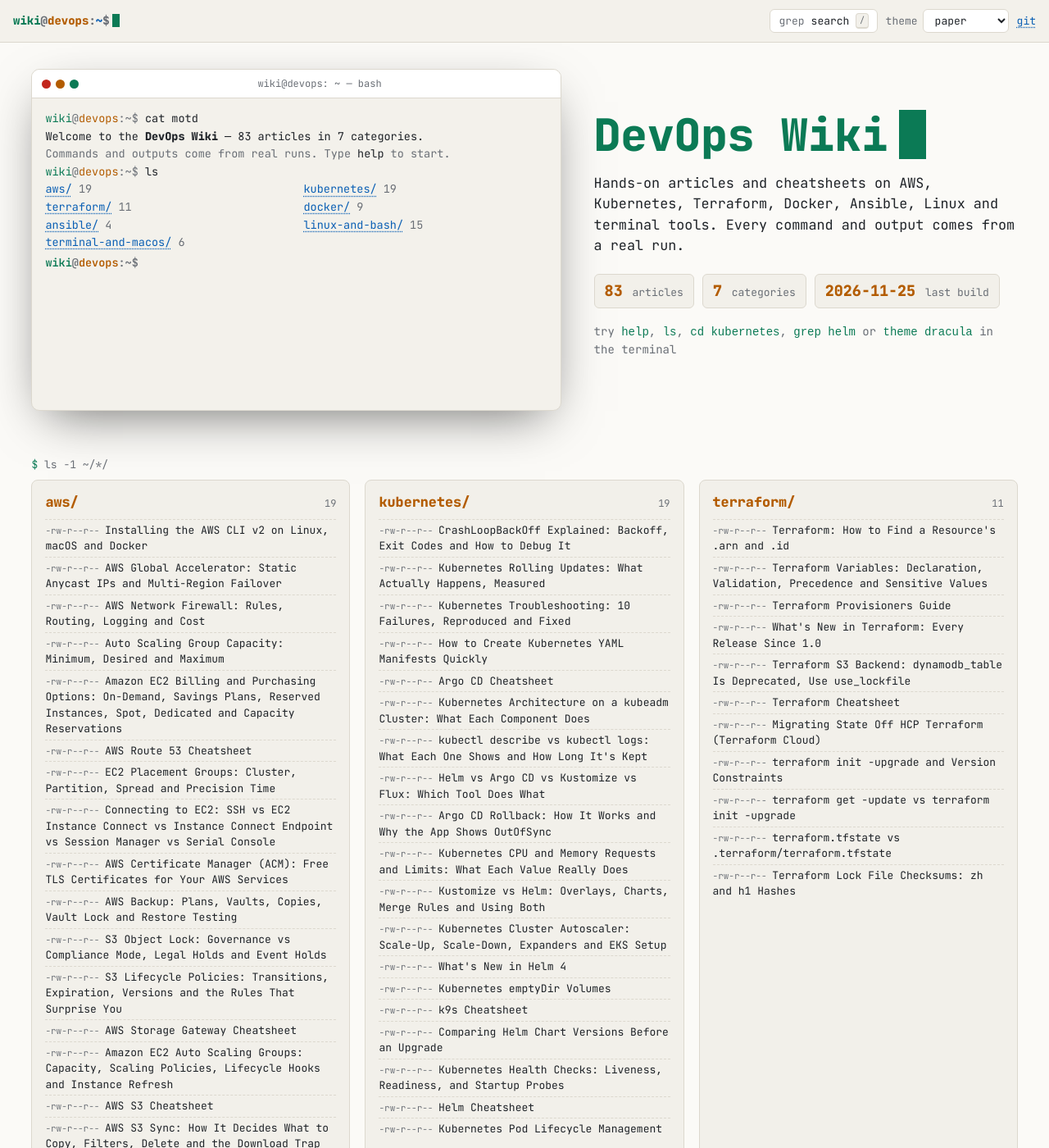
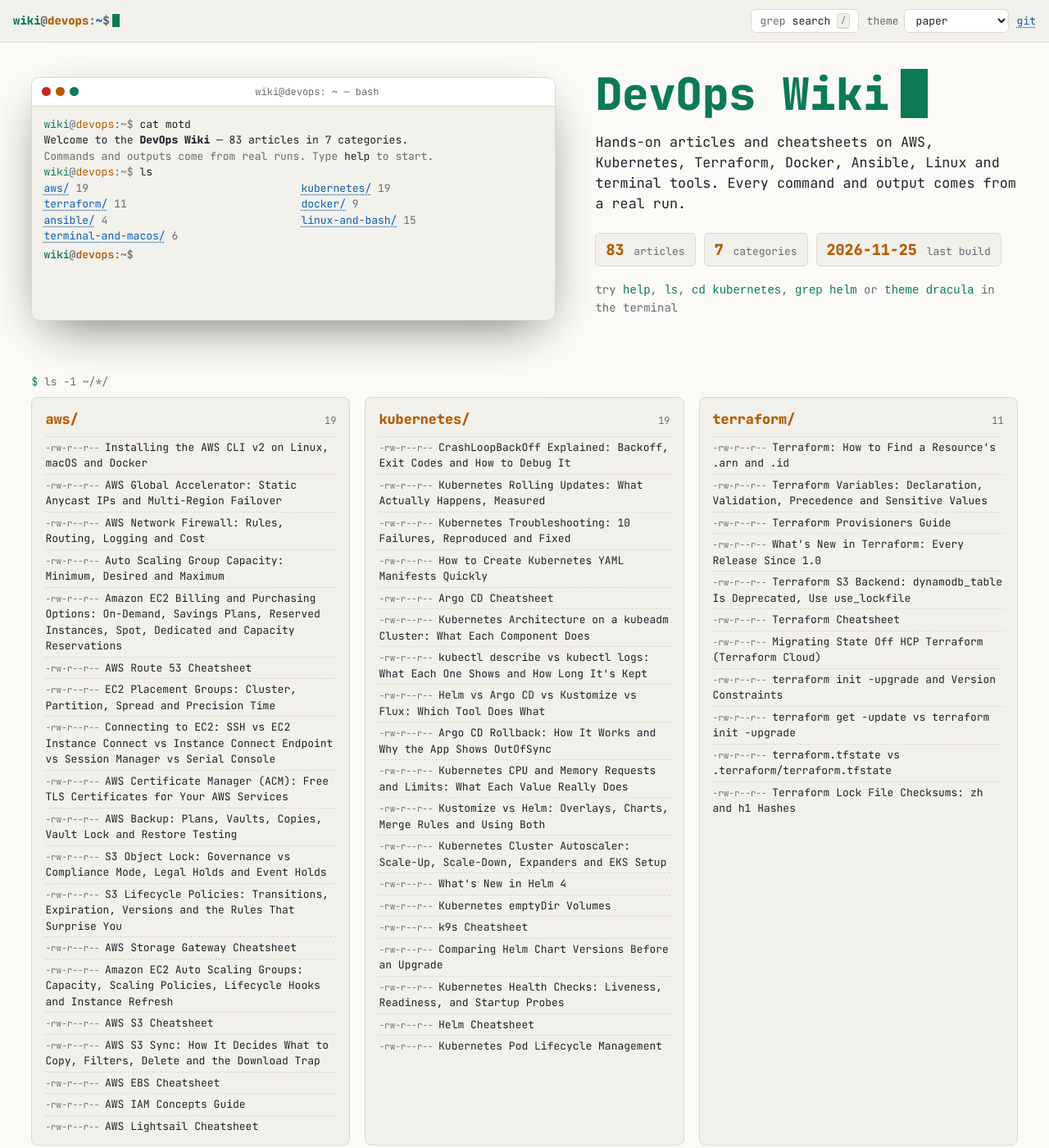
Before and after one commit to dcorneschi/documentation, a Jekyll site: the page built from README.md, in a window 1280 px wide and 1400 px high. Shown: the whole window at 82% size. Built offline with Jekyll 4.4.1, drawn with Linux system fonts in a browser that asks for light colours; our own code applies the rules of GitHub Pages for plain Markdown files.

Commit message:
Add five themes and shrink the home-page terminal
- new palettes: tokyo-night, catppuccin, one-dark, rose-pine, solarized
- all 11 palettes meet WCAG contrast for text, muted text, accent,
  links and code; dracula, nord and paper muted/code colours adjusted
- home terminal capped at 640px wide and 260px tall, smaller text

Co-Authored-By: Claude Opus 5.5 <noreply@anthropic.com>

```diff
--- a/_config.yml
+++ b/_config.yml
@@ -12,7 +12,7 @@ tagline: hands-on DevOps notes
 # Theme ("tty"): palettes the reader can switch between, first one is the default.
 tty:
   prompt_user: wiki
-  palettes: [phosphor, amber, dracula, nord, gruvbox, paper]
+  palettes: [phosphor, amber, dracula, nord, gruvbox, tokyo-night, catppuccin, one-dark, rose-pine, paper, solarized]
 
 markdown: kramdown
 kramdown:
--- a/assets/css/tty.css
+++ b/assets/css/tty.css
@@ -18,14 +18,14 @@
   color-scheme: dark;
 }
 [data-palette="dracula"] {
-  --bg: #282a36; --bg-alt: #21222c; --bg-raised: #2f3241; --fg: #f8f8f2; --muted: #7b86b5;
+  --bg: #282a36; --bg-alt: #21222c; --bg-raised: #2f3241; --fg: #f8f8f2; --muted: #8792bd;
   --accent: #bd93f9; --accent-2: #ff79c6; --border: #44475a; --code-bg: #1e1f29; --mark: #bd93f944;
   --link: #8be9fd; --err: #ff5555; --glow: none;
   --k: #ff79c6; --s: #f1fa8c; --c: #6272a4; --n: #bd93f9; --f: #50fa7b; --v: #8be9fd; --t: #ffb86c;
   color-scheme: dark;
 }
 [data-palette="nord"] {
-  --bg: #2e3440; --bg-alt: #292e39; --bg-raised: #3b4252; --fg: #e5e9f0; --muted: #8590a6;
+  --bg: #2e3440; --bg-alt: #292e39; --bg-raised: #3b4252; --fg: #e5e9f0; --muted: #919cae;
   --accent: #88c0d0; --accent-2: #b48ead; --border: #434c5e; --code-bg: #272c36; --mark: #88c0d044;
   --link: #8fbcbb; --err: #bf616a; --glow: none;
   --k: #81a1c1; --s: #a3be8c; --c: #6d7a94; --n: #b48ead; --f: #88c0d0; --v: #8fbcbb; --t: #ebcb8b;
@@ -39,10 +39,46 @@
   color-scheme: dark;
 }
 [data-palette="paper"] {
-  --bg: #fbfaf7; --bg-alt: #f2f0ea; --bg-raised: #ffffff; --fg: #1f2328; --muted: #6a6f76;
+  --bg: #fbfaf7; --bg-alt: #f2f0ea; --bg-raised: #ffffff; --fg: #1f2328; --muted: #686c73;
   --accent: #0b7a55; --accent-2: #b35c00; --border: #dcd8ce; --code-bg: #f3f1eb; --mark: #0b7a5522;
   --link: #0a5fb4; --err: #c2261d; --glow: none;
-  --k: #a626a4; --s: #3f8a3a; --c: #8a8f98; --n: #986801; --f: #2f6fdb; --v: #0b7ea8; --t: #b35c00;
+  --k: #a626a4; --s: #377a33; --c: #848994; --n: #986801; --f: #2f6fdb; --v: #0b7ea8; --t: #b35c00;
+  color-scheme: light;
+}
+
+[data-palette="tokyo-night"] {
+  --bg: #1a1b26; --bg-alt: #16161e; --bg-raised: #24283b; --fg: #c0caf5; --muted: #7a83ad;
+  --accent: #7aa2f7; --accent-2: #bb9af7; --border: #2f334d; --code-bg: #16161e; --mark: #7aa2f744;
+  --link: #7dcfff; --err: #f7768e; --glow: none;
+  --k: #bb9af7; --s: #9ece6a; --c: #636c99; --n: #ff9e64; --f: #7aa2f7; --v: #7dcfff; --t: #e0af68;
+  color-scheme: dark;
+}
+[data-palette="catppuccin"] {
+  --bg: #1e1e2e; --bg-alt: #181825; --bg-raised: #313244; --fg: #cdd6f4; --muted: #9399b2;
+  --accent: #cba6f7; --accent-2: #fab387; --border: #383a4f; --code-bg: #181825; --mark: #cba6f744;
+  --link: #89b4fa; --err: #f38ba8; --glow: none;
+  --k: #cba6f7; --s: #a6e3a1; --c: #7f849c; --n: #fab387; --f: #89b4fa; --v: #94e2d5; --t: #f9e2af;
+  color-scheme: dark;
+}
+[data-palette="one-dark"] {
+  --bg: #282c34; --bg-alt: #21252b; --bg-raised: #2c313a; --fg: #abb2bf; --muted: #8e959f;
+  --accent: #61afef; --accent-2: #c678dd; --border: #3e4451; --code-bg: #21252b; --mark: #61afef33;
+  --link: #56b6c2; --err: #e06c75; --glow: none;
+  --k: #c678dd; --s: #98c379; --c: #6b717d; --n: #d19a66; --f: #61afef; --v: #e06c75; --t: #e5c07b;
+  color-scheme: dark;
+}
+[data-palette="rose-pine"] {
+  --bg: #191724; --bg-alt: #1f1d2e; --bg-raised: #26233a; --fg: #e0def4; --muted: #908caa;
+  --accent: #ebbcba; --accent-2: #c4a7e7; --border: #403d52; --code-bg: #1f1d2e; --mark: #ebbcba33;
+  --link: #9ccfd8; --err: #eb6f92; --glow: none;
+  --k: #c4a7e7; --s: #f6c177; --c: #6e6a86; --n: #ebbcba; --f: #9ccfd8; --v: #ebbcba; --t: #f6c177;
+  color-scheme: dark;
+}
+[data-palette="solarized"] {
+  --bg: #fdf6e3; --bg-alt: #eee8d5; --bg-raised: #fffbee; --fg: #4f5f66; --muted: #5f6a70;
+  --accent: #1b6ca8; --accent-2: #b8440f; --border: #ddd6c1; --code-bg: #f5eedb; --mark: #268bd222;
+  --link: #1c7c75; --err: #c42b28; --glow: none;
+  --k: #637000; --s: #1b7871; --c: #788c8c; --n: #b52f73; --f: #1f78b8; --v: #926f00; --t: #b8440f;
   color-scheme: light;
 }
 
@@ -305,12 +341,13 @@ div.highlighter-rouge:hover .code-tools, .code-tools:focus-within { opacity: 1;
 .dots i:nth-child(1) { background: var(--err); }
 .dots i:nth-child(2) { background: var(--accent-2); }
 .dots i:nth-child(3) { background: var(--accent); }
-.term-body { position: relative; padding: 14px 16px; font-size: 13.5px; line-height: 1.6; height: 380px; overflow-y: auto; }
+.term-body { position: relative; padding: 12px 14px; font-size: 13px; line-height: 1.5; height: 260px; overflow-y: auto; }
 .term-body::after { /* faint CRT scanlines */
   content: ""; position: absolute; inset: 0; pointer-events: none;
   background: repeating-linear-gradient(to bottom, transparent 0 2px, #0000000d 2px 3px);
 }
-[data-palette="paper"] .term-body::after { display: none; }
+[data-palette="paper"] .term-body::after,
+[data-palette="solarized"] .term-body::after { display: none; }
 .term-out p, .term-body p { margin: 0; white-space: pre-wrap; overflow-wrap: anywhere; }
 .term-out .err, .term-body .err { color: var(--err); }
 .term-out .ok { color: var(--accent); }
@@ -321,7 +358,7 @@ div.highlighter-rouge:hover .code-tools, .code-tools:focus-within { opacity: 1;
 
 /* ---------- home ---------- */
 .home { flex: 1; width: 100%; max-width: var(--page-max); margin: 0 auto; padding: 32px var(--page-pad) 60px; }
-.hero { display: grid; grid-template-columns: minmax(0, 1.25fr) minmax(0, 1fr); gap: 40px; align-items: center; margin-bottom: 56px; }
+.hero { display: grid; grid-template-columns: minmax(0, 640px) minmax(0, 1fr); gap: 48px; align-items: center; margin-bottom: 56px; }
 .hero-title { font-size: clamp(2rem, 4.5vw, 3.4rem); line-height: 1.1; margin: 0 0 16px; color: var(--accent); text-shadow: var(--glow); }
 .hero-lead { font-size: 1.05rem; margin: 0 0 22px; }
 .stats { list-style: none; padding: 0; margin: 0 0 18px; display: flex; flex-wrap: wrap; gap: 10px; }
@@ -385,7 +422,7 @@ div.highlighter-rouge:hover .code-tools, .code-tools:focus-within { opacity: 1;
   body.nav-open .sidebar { transform: none; }
   .hero { grid-template-columns: minmax(0, 1fr); gap: 24px; }
   .hero-side { order: -1; }
-  .term-body { height: 320px; }
+  .term-body { height: 240px; }
 }
 @media (max-width: 640px) {
   body { font-size: 13px; }
```
